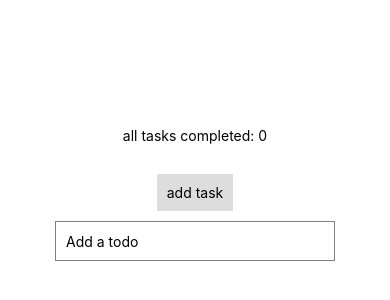
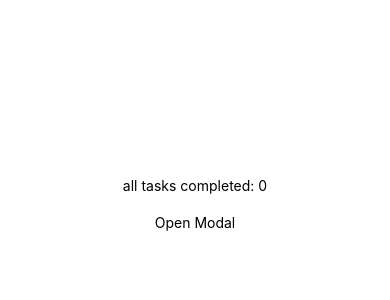
Before and after one commit to kozakevich13/react-native-note, a React Native app: screen / in a window 390 px wide. Shown: the part 218-518 px from the top of the page. Built offline with nearby package versions, Linux system fonts and the light colour scheme.

Commit message:
add modal

```diff
--- a/App.js
+++ b/App.js
@@ -1,5 +1,5 @@
 import React, { useState, useEffect } from 'react';
-import { View, TextInput, Button, StyleSheet, Text, TouchableOpacity } from 'react-native';
+import { View, TextInput, Button, StyleSheet, Text, TouchableOpacity, Modal  } from 'react-native';
 import AsyncStorage from '@react-native-async-storage/async-storage';
 
 const STORAGE_KEY = '@todos';
@@ -9,6 +9,7 @@ const TodoList = () => {
   const [textInput, setTextInput] = useState('');
   const [todos, setTodos] = useState([]);
   const [mainCounter, setMainCounter] = useState(0)
+  const [modalVisible, setModalVisible] = useState(false);
 
   useEffect(() => {
     loadTodos();
@@ -52,20 +53,33 @@ const TodoList = () => {
   return (
     <View style={styles.container}>
       <Text style={styles.textTack}>all tasks completed: {mainCounter}</Text>
-      <TouchableOpacity style={styles.button} onPress={addTodo}>
-        <Text>add task</Text>
+
+      <TouchableOpacity onPress={() => setModalVisible(true)}>
+        <Text style={styles.modalButton}>Open Modal</Text>
       </TouchableOpacity>
-      <TextInput
-        style={styles.input}
-        placeholder="Add a todo"
-        value={textInput}
-        onChangeText={(text) => setTextInput(text)}
-      />
+
       {todos.map((todo, index) => (
         <TouchableOpacity key={index} onPress={() => deleteTodo(index)}>
           <Text style={styles.todo}>{todo}</Text>
         </TouchableOpacity>
       ))}
+        <Modal visible={modalVisible}>
+        <View style={styles.modalContainer}>
+          <Text style={styles.modalTitle}>This is a Modal</Text>
+          <TouchableOpacity style={styles.button} onPress={addTodo}>
+            <Text>add task</Text>
+          </TouchableOpacity>
+          <TextInput
+            style={styles.input}
+            placeholder="Add a todo"
+            value={textInput}
+            onChangeText={(text) => setTextInput(text)}
+          />
+          <TouchableOpacity onPress={() => setModalVisible(false)}>
+            <Text style={styles.modalButton}>Close Modal</Text>
+          </TouchableOpacity>
+        </View>
+      </Modal>
     </View>
   );
 };
```
